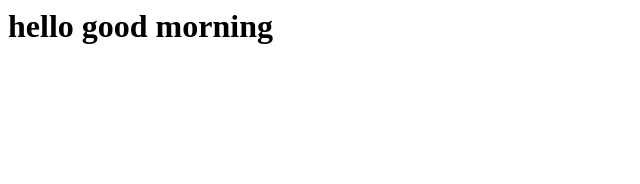
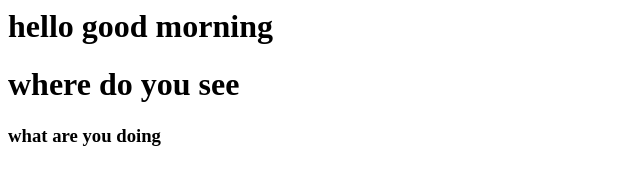
Before and after one commit to vasu-maguluri/28r-, a plain HTML site: page index.html in a window 1280 px wide. Shown: the whole page, without its empty margins (0-640 px from the left). Drawn offline with Linux system fonts and the light colour scheme.

Commit message:
hyd code

```diff
--- a/index.html
+++ b/index.html
@@ -1 +1,3 @@
 <h1>hello good morning</h1>
+<h1>where do you see</h1>
+<h3>what are you doing </h3>
```
